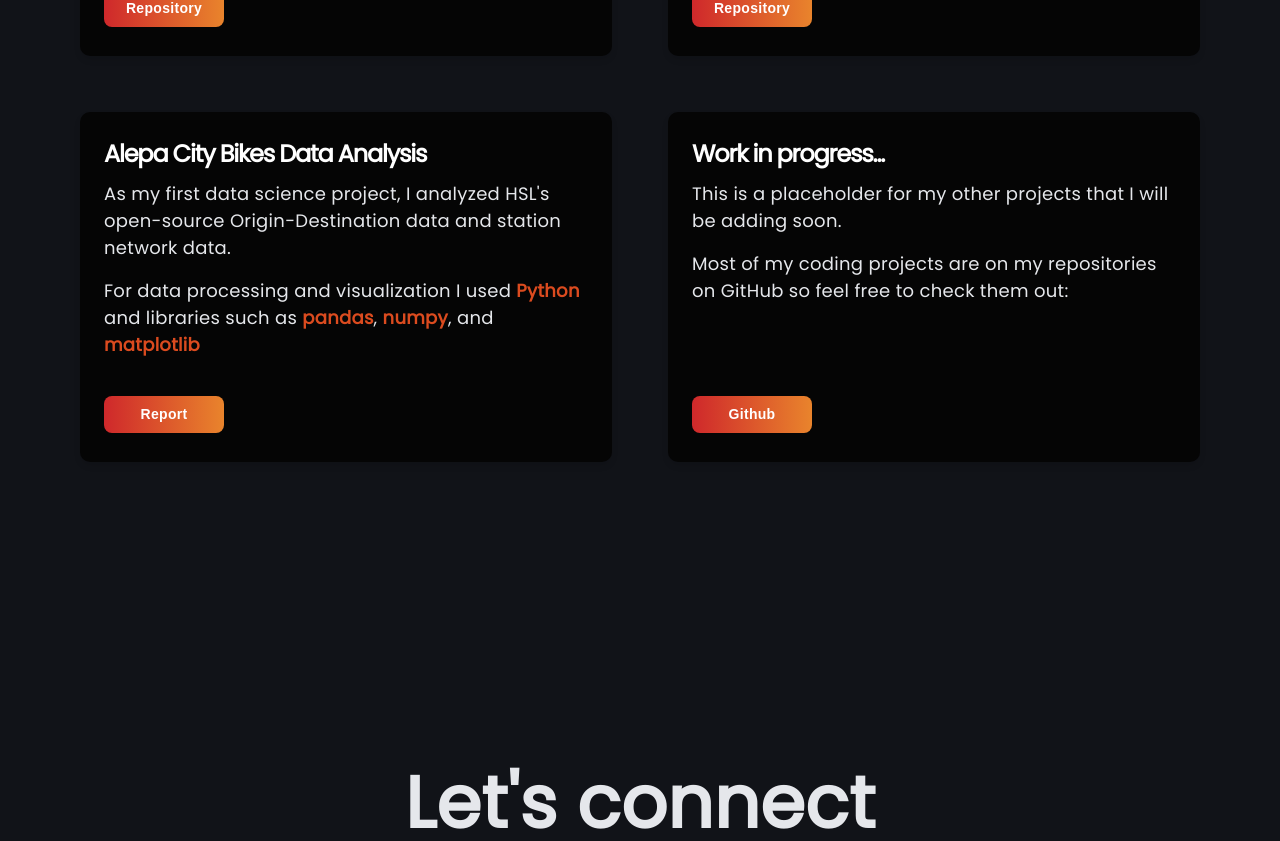
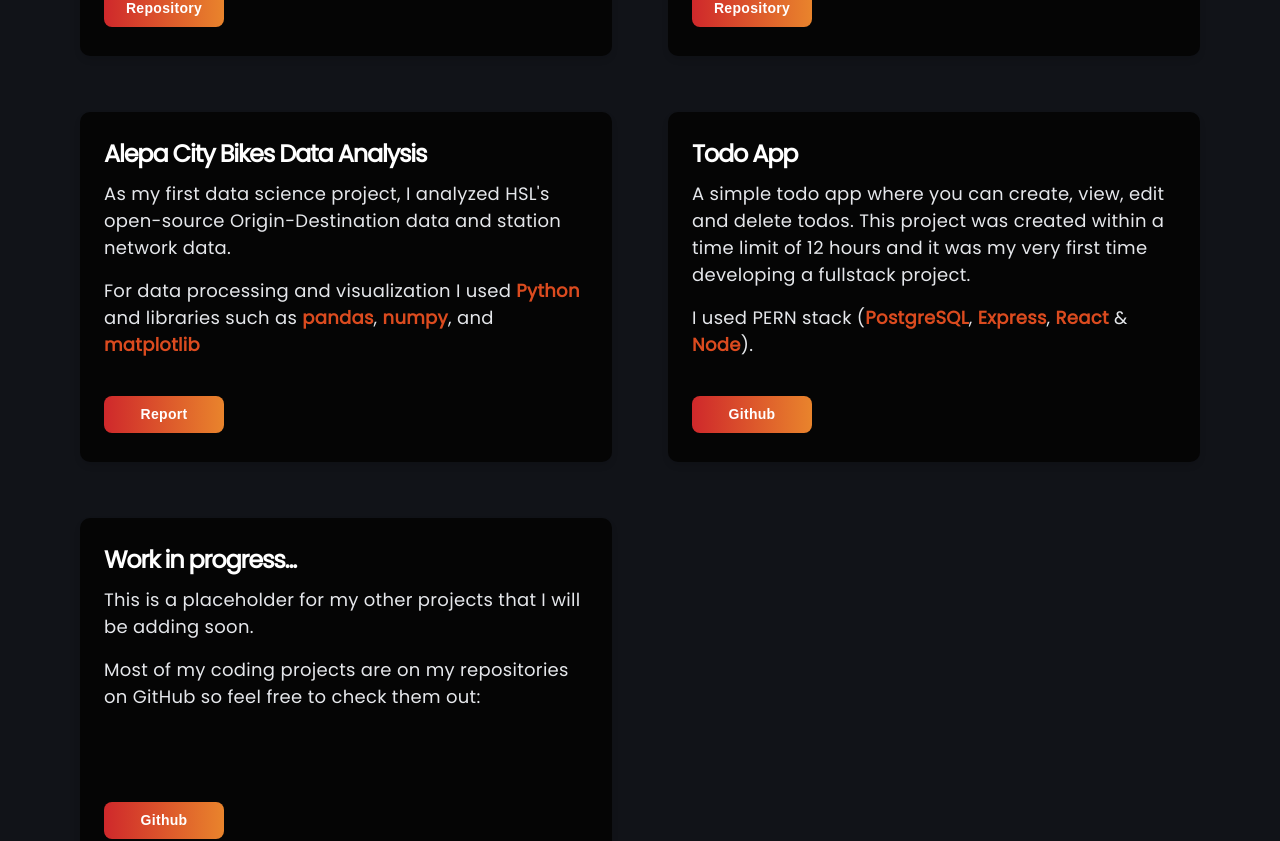
Before and after one commit to laurelcrelia/laurelcrelia.github.io, a React (Create React App) app: page /#/ in a window 1280 px wide. Shown: the part 2656-3497 px from the top of the page. Built offline with nearby package versions, Linux system fonts and the light colour scheme.

Commit message:
Add todo app project

```diff
--- a/src/assets/projectsData.js
+++ b/src/assets/projectsData.js
@@ -85,6 +85,22 @@ const projects = [
         linkDescription: "Report",
         filter: ["Python"],
       },
+      {
+        title: "Todo App",
+        description: (
+          <>
+            <p className="mb-4">
+            A simple todo app where you can create, view, edit and delete todos. This project was created within a time limit of 12 hours and it was my very first time developing a fullstack project.
+            </p>
+            <p>
+            I used PERN stack (<strong>PostgreSQL</strong>, <strong>Express</strong>, <strong>React</strong> & <strong>Node</strong>).
+            </p>
+          </>
+        ),
+        link: "https://github.com/laurelcrelia/todo-app",
+        linkDescription: "Github",
+        filter: ["Javascript", "React", "Node.js", "PostgreSQL"],
+      },
     {
         title: "Work in progress...",
         description: (
```
